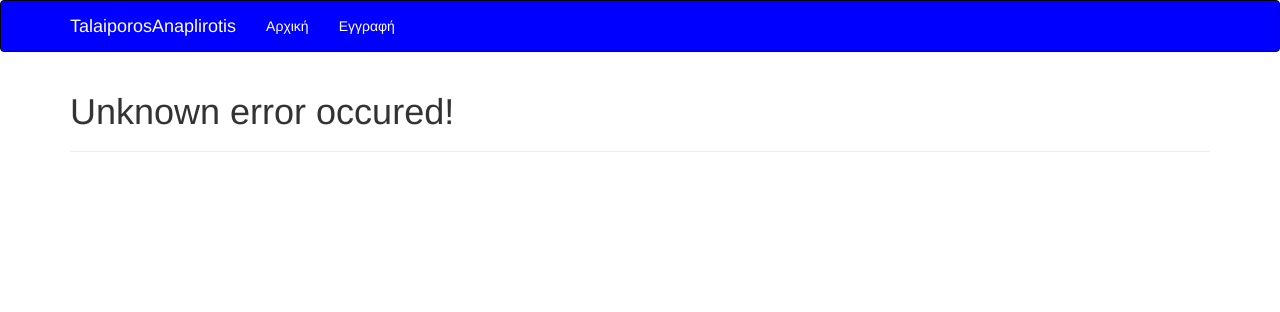
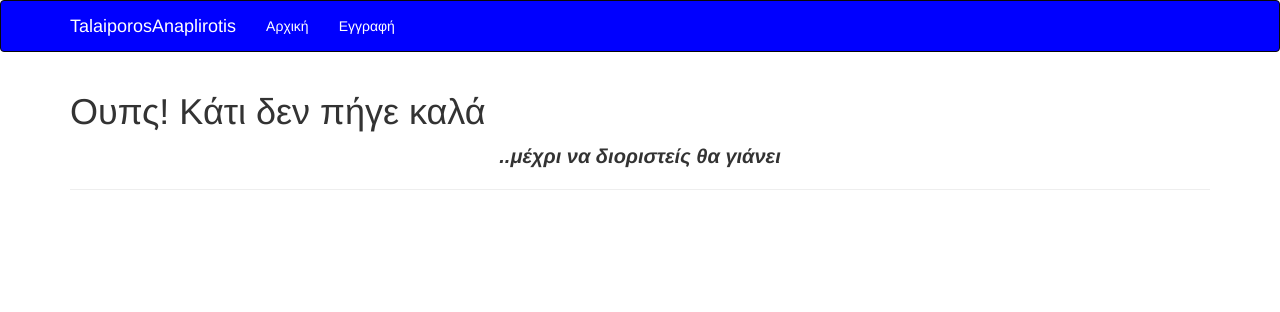
Before and after one commit to fkaralis/talaiporosanaplirotis, a Flask app: template app/templates/500.html in a window 1280 px wide. Shown: the top 312 px of the page. Run offline with Flask 2, Linux system fonts and the light colour scheme; the template is opened without the code that fills it, so the values that code supplies are empty; parts of the project's set-up code (start-up, migrations or seed data) failed here and were passed over; some libraries are stand-ins or nearby versions.

Commit message:
custom error pages

```diff
--- a/app/templates/404.html
+++ b/app/templates/404.html
@@ -1,9 +1,9 @@
 {% extends "base.html" %}
 
-{% block title %}Page Not Found{% endblock %}
+{% block title %}Ανεύρετη σελίδα{% endblock %}
 
 {% block page_content %}
 <div class="page-header">
-    <h1>Not Found</h1>
+    <h1>Σφάλμα 404 - Η σελίδα δε(ν) βρέθηκε</h1>
 </div>
 {% endblock %}
--- a/app/templates/500.html
+++ b/app/templates/500.html
@@ -1,9 +1,12 @@
 {% extends "base.html" %}
 
-{% block title %}Unknown Error{% endblock %}
+{% block title %}Σφάλμα! Το Άγνωστο{% endblock %}
 
 {% block page_content %}
 <div class="page-header">
-    <h1>Unknown error occured!</h1>
+    <h1>Ουπς! Κάτι δεν πήγε καλά</h1>
+    <div class="row" align="center" style="font-size:20px">
+        <p><b><i>..μέχρι να διοριστείς θα γιάνει</b></i></p>
+    </div>
 </div>
 {% endblock %}
```
